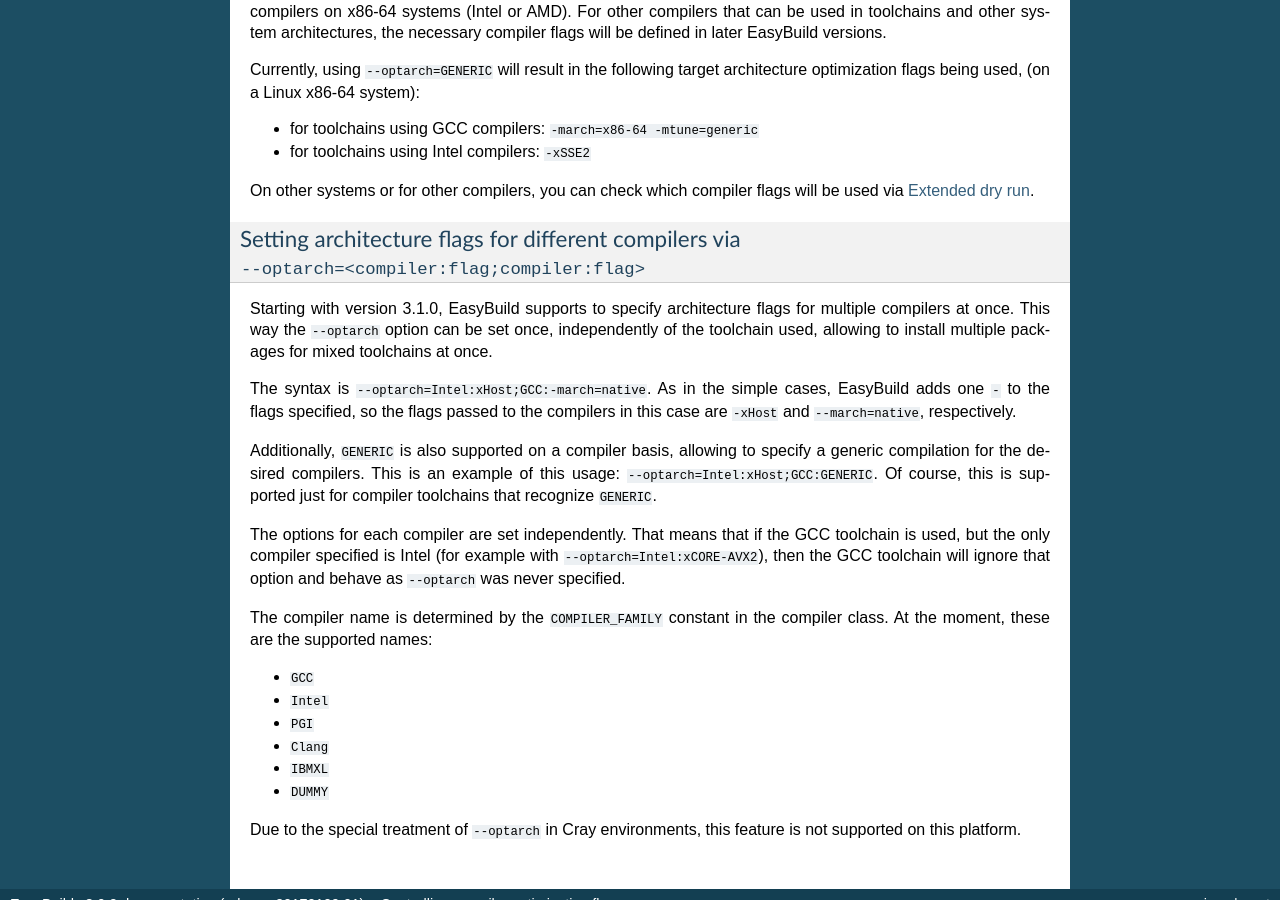
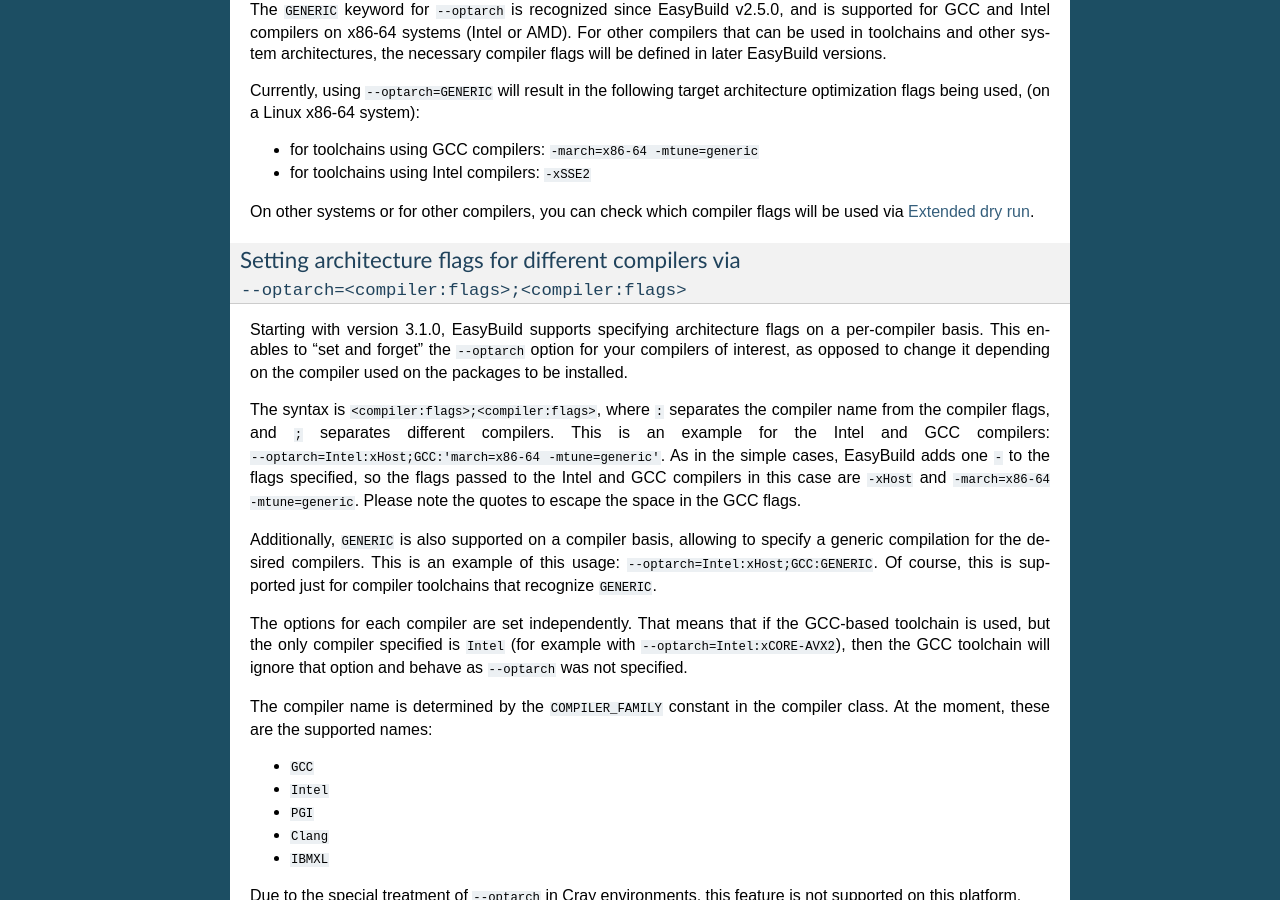
Before and after one commit to easybuilders/easybuild, a Sphinx documentation site: the page built from docs/Controlling_compiler_optimization_flags.rst, in a window 1280 px wide and 900 px high, scrolled down 2251 px. Built offline with Sphinx 7.4.7, drawn with Linux system fonts in a browser that asks for light colours; some of the changed text lies outside the part shown.

Commit message:
Updated documentation on --optarch. Style fixes mostly

```diff
--- a/docs/Controlling_compiler_optimization_flags.rst
+++ b/docs/Controlling_compiler_optimization_flags.rst
@@ -136,23 +136,26 @@
 
 .. _controlling_compiler_optimization_flags_optarch_per_compiler:
 
-Setting architecture flags for different compilers via ``--optarch=<compiler:flag;compiler:flag>``
-~~~~~~~~~~~~~~~~~~~~~~~~~~~~~~~~~~~~~~~~~~~~~~~~~~~~~~~~~~~~~~~~~~~~~~~~~~~~~~~~~~~~~~~~~~~~~~~~~~
+Setting architecture flags for different compilers via ``--optarch=<compiler:flags>;<compiler:flags>``
+~~~~~~~~~~~~~~~~~~~~~~~~~~~~~~~~~~~~~~~~~~~~~~~~~~~~~~~~~~~~~~~~~~~~~~~~~~~~~~~~~~~~~~~~~~~~~~~~~~~~~~
 
-Starting with version 3.1.0, EasyBuild supports to specify architecture flags for multiple compilers at once. This way
-the ``--optarch`` option can be set once, independently of the toolchain used, allowing to install multiple packages for
-mixed toolchains at once.
+Starting with version 3.1.0, EasyBuild supports specifying architecture flags on a per-compiler basis. This enables to
+"set and forget" the ``--optarch`` option for your compilers of interest, as opposed to change it depending on the
+compiler used on the packages to be installed.
 
-The syntax is ``--optarch=Intel:xHost;GCC:-march=native``. As in the simple cases, EasyBuild adds one ``-`` to the flags
-specified, so the flags passed to the compilers in this case are ``-xHost`` and ``--march=native``, respectively.
+The syntax is ``<compiler:flags>;<compiler:flags>``, where ``:`` separates the compiler name from the compiler flags,
+and ``;`` separates different compilers. This is an example for the Intel and GCC compilers:
+``--optarch=Intel:xHost;GCC:'march=x86-64 -mtune=generic'``. As in the simple cases, EasyBuild adds one ``-`` to the
+flags specified, so the flags passed to the Intel and GCC compilers in this case are ``-xHost`` and
+``-march=x86-64 -mtune=generic``. Please note the quotes to escape the space in the GCC flags.
 
-Additionally, ``GENERIC`` is also supported on a compiler basis, allowing to specify a generic compilation for the desired
-compilers. This is an example of this usage: ``--optarch=Intel:xHost;GCC:GENERIC``. Of course, this is supported just for
-compiler toolchains that recognize ``GENERIC``.
+Additionally, ``GENERIC`` is also supported on a compiler basis, allowing to specify a generic compilation for the
+desired compilers. This is an example of this usage: ``--optarch=Intel:xHost;GCC:GENERIC``. Of course, this is
+supported just for compiler toolchains that recognize ``GENERIC``.
 
-The options for each compiler are set independently. That means that if the GCC toolchain is used, but the only compiler
-specified is Intel (for example with ``--optarch=Intel:xCORE-AVX2``), then the GCC toolchain will ignore that option and
-behave as ``--optarch`` was never specified.
+The options for each compiler are set independently. That means that if the GCC-based toolchain is used, but the only
+compiler specified is ``Intel`` (for example with ``--optarch=Intel:xCORE-AVX2``), then the GCC toolchain will ignore
+that option and behave as ``--optarch`` was not specified.
 
 The compiler name is determined by the ``COMPILER_FAMILY`` constant in the compiler class. At the moment, these are the
 supported names:
@@ -162,6 +165,5 @@
 * ``PGI``
 * ``Clang``
 * ``IBMXL``
-* ``DUMMY``
 
 Due to the special treatment of ``--optarch`` in Cray environments, this feature is not supported on this platform.
```
